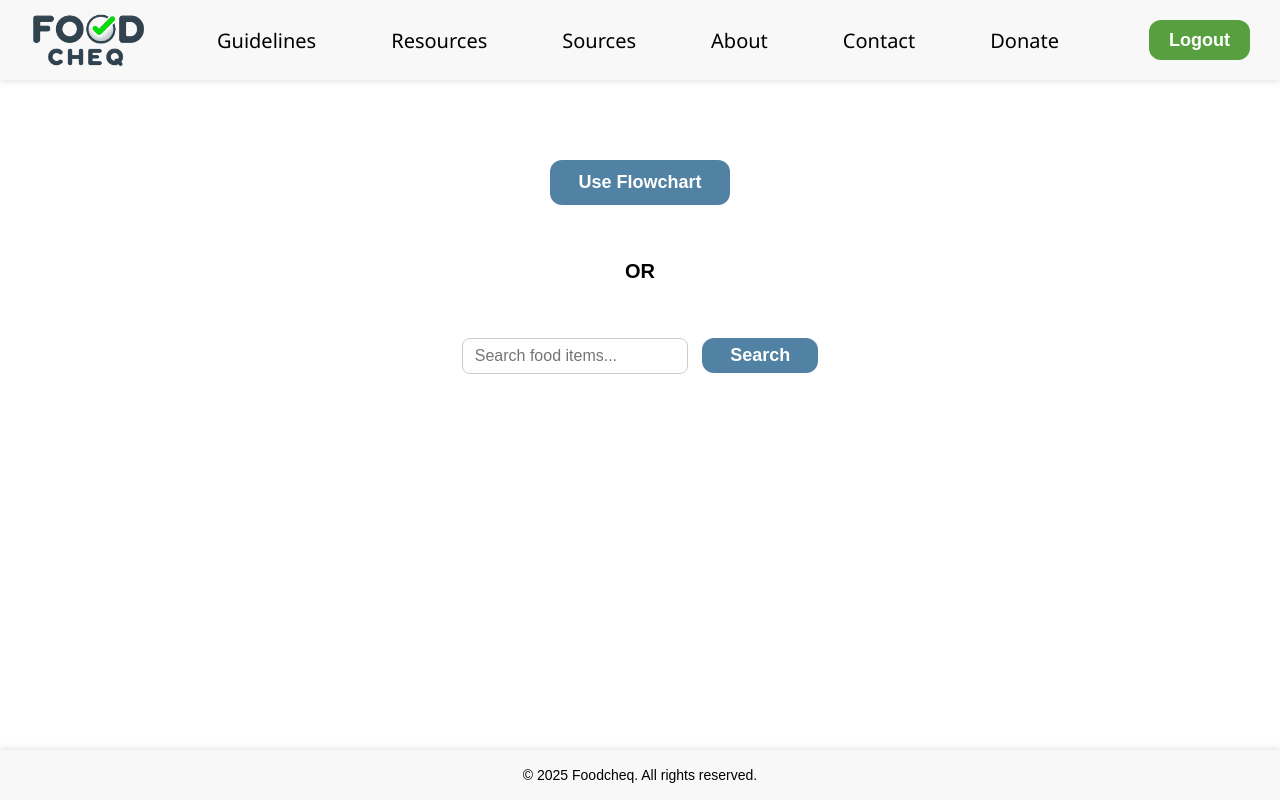
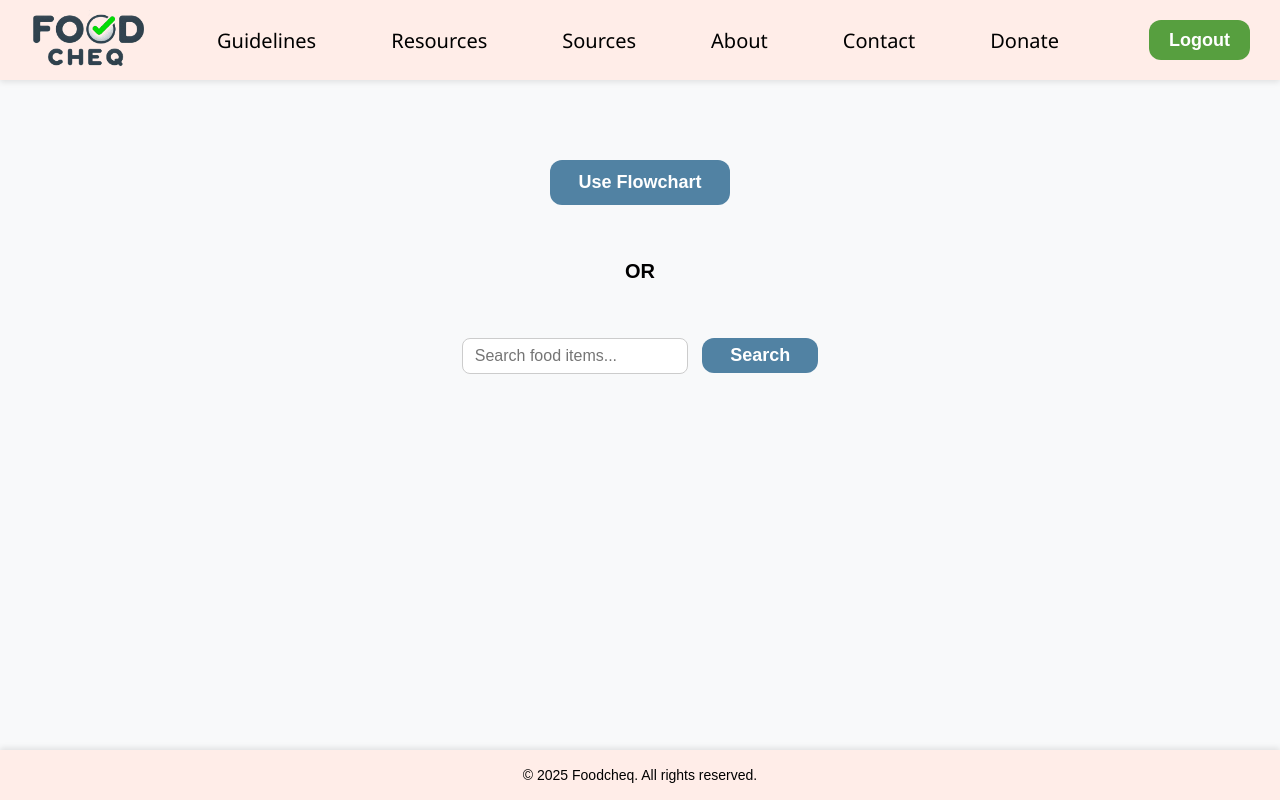
Before and after one commit to jessewimer/food-safe, a Django app: page / in a window 1280 px wide. Run offline with Django 5.2, Linux system fonts and the light colour scheme; the visitor is signed in with stand-in values (Sample User, id 1).

Commit message:
Change top- and bottom-bar to pearl blush

```diff
--- a/shelf_life/templates/shelf_life/landing.html
+++ b/shelf_life/templates/shelf_life/landing.html
@@ -8,7 +8,9 @@
   <title>Foodcheq</title>
   <style>
     body {
-      background: white;
+      /* background: #e8f4f8; */
+      /* background: #f0f8f0; */
+      background: #f8f9fa;
       font-family: Arial, sans-serif;
       padding: 120px 20px 50px;
       text-align: center;
@@ -21,7 +23,8 @@
       left: 0;
       right: 0;
       height: 80px;
-      background-color: #f8f8f8;
+      /* background-color: #f8f8f8; */
+      background: #FFEDE8;
       box-shadow: 0 2px 6px rgba(0,0,0,0.1);
       display: flex;
       align-items: center;
@@ -302,7 +305,8 @@
       left: 0;
       right: 0;
       height: 50px;
-      background-color: #f8f8f8;
+      background: #FFEDE8;
+      /* background-color: #f8f8f8; */
       box-shadow: 0 -2px 6px rgba(0,0,0,0.1);
       display: flex;
       align-items: center;
```
